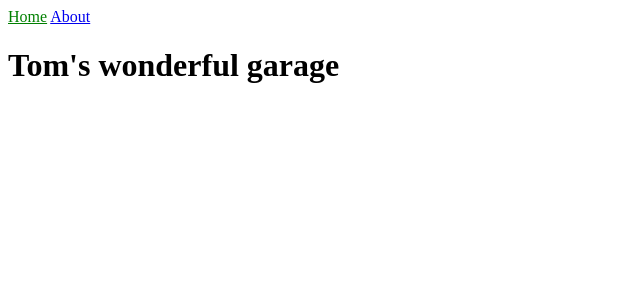
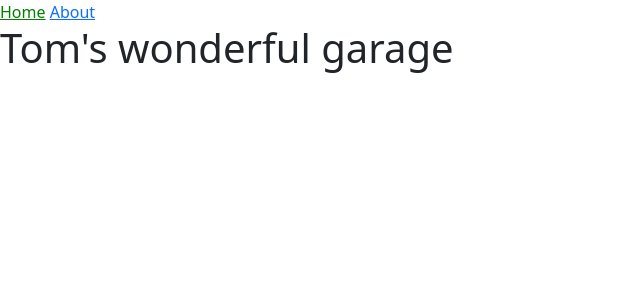
Before and after one commit to isleigh/isleigh.github.io, a Jekyll site: the page built from index.html, in a window 1280 px wide. Shown: the top 300 px of the page, without its empty margins (0-640 px from the left). Built offline with Jekyll 4.4.1, drawn with Linux system fonts in a browser that asks for light colours.

Commit message:
Adding reference to bootstrap

```diff
--- a/_layouts/default.html
+++ b/_layouts/default.html
@@ -3,10 +3,15 @@
   <head>
     <meta charset="utf-8">
     <title>{{ page.title }}</title>
+    <link href="https://cdn.jsdelivr.net/npm/bootstrap@5.1.3/dist/css/bootstrap.min.css" rel="stylesheet" integrity="sha384-1BmE4kWBq78iYhFldvKuhfTAU6auU8tT94WrHftjDbrCEXSU1oBoqyl2QvZ6jIW3" crossorigin="anonymous">
     <link rel="stylesheet" href="/assets/css/styles.css">
   </head>
   <body>
     {% include navigation.html %}
-    {{ content }}
+    <main>
+        {{ content }}
+    </main>
+    <script src="https://cdn.jsdelivr.net/npm/bootstrap@5.1.3/dist/js/bootstrap.bundle.min.js" integrity="sha384-ka7Sk0Gln4gmtz2MlQnikT1wXgYsOg+OMhuP+IlRH9sENBO0LRn5q+8nbTov4+1p" crossorigin="anonymous"></script>
+    <script src="/assets/js/main.js"></script>
   </body>
 </html>
```
